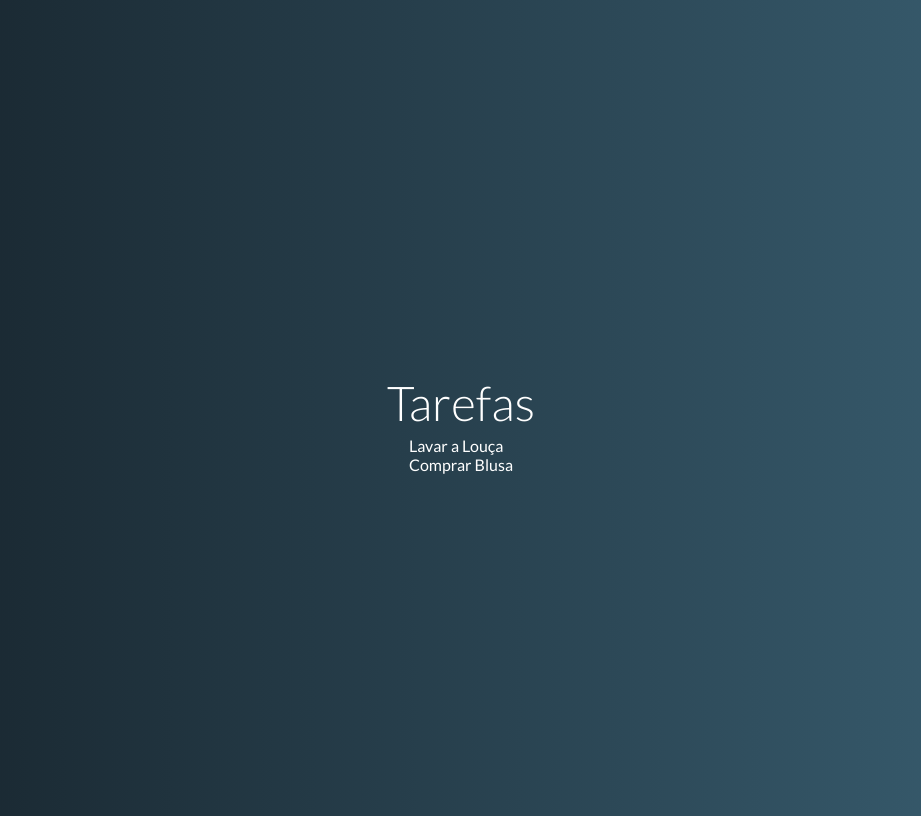
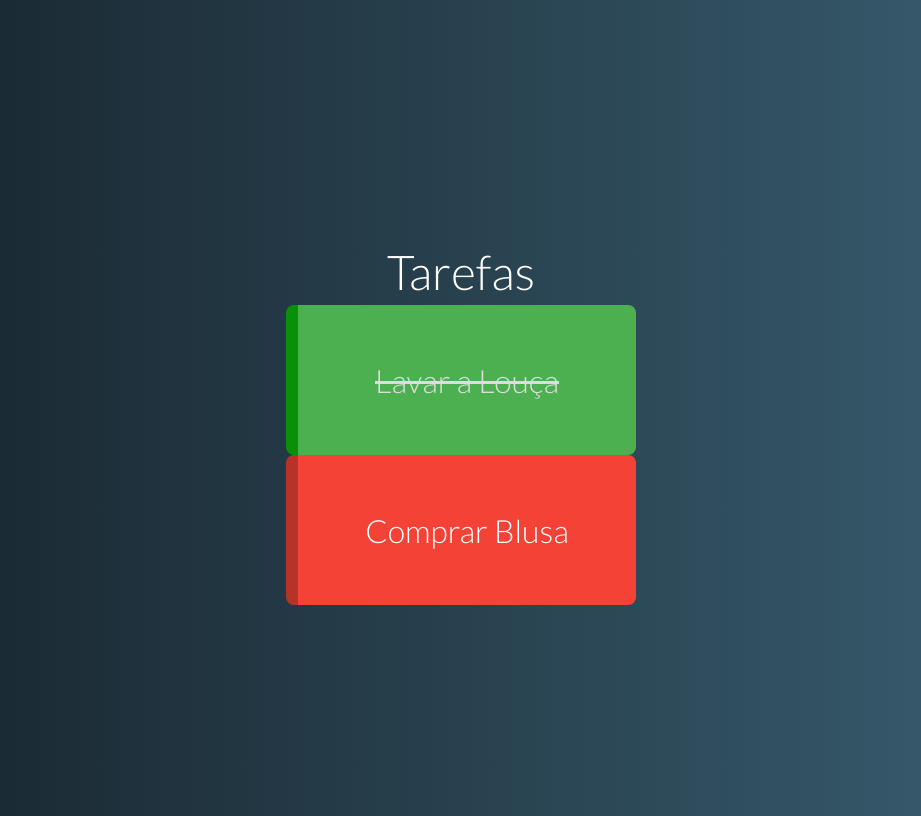
Before and after one commit to brennolemos/Vue-ToDo-App, a Vue app: page / in a window 1280 px wide. Shown: the whole page, without its empty margins (179-1100 px from the left). Built offline with nearby package versions, Linux system fonts and the light colour scheme.

Commit message:
Componente Tarefa 1

```diff
--- /dev/null
+++ b/src/components/Task.vue
@@ -0,0 +1,50 @@
+<template>
+  <div class="task" :class="stateClass">
+    <p>{{task.name}}</p>
+  </div>
+</template>
+
+<script>
+export default {
+  props: {
+    task: { type: Object, required: true }
+  },
+  computed: {
+    stateClass() {
+      return {
+        pending: this.task.pending,
+        done: !this.task.pending
+      };
+    }
+  }
+};
+</script>
+
+<style>
+.task {
+  box-sizing: border-box;
+  width: 350px;
+  height: 150px;
+  padding: 10px;
+  border-radius: 8px;
+  font-size: 2rem;
+  font-weight: 300;
+  cursor: pointer;
+  user-select: none;
+  display: flex;
+  justify-content: center;
+  align-items: center;
+}
+
+.pending {
+  border-left: 12px solid #b73229;
+  background-color: #f44336;
+}
+
+.done {
+  color: #ddd;
+  border-left: 12px solid #0a8f08;
+  background-color: #4caf50;
+  text-decoration: line-through;
+}
+</style>
--- a/src/components/TaskGrid.vue
+++ b/src/components/TaskGrid.vue
@@ -1,13 +1,16 @@
 <template>
-  <div class="tasks">
+  <div class="task-grid">
     <template>
-      <div v-for="task in tasks" :key="task.name">{{task.name}}</div>
+      <Task v-for="task in tasks" :key="task.name" :task="task"></Task>
     </template>
   </div>
 </template>
 
 <script>
+import Task from "./Task.vue";
+
 export default {
+  components: { Task },
   props: {
     tasks: { type: Array, required: true }
   }
```
